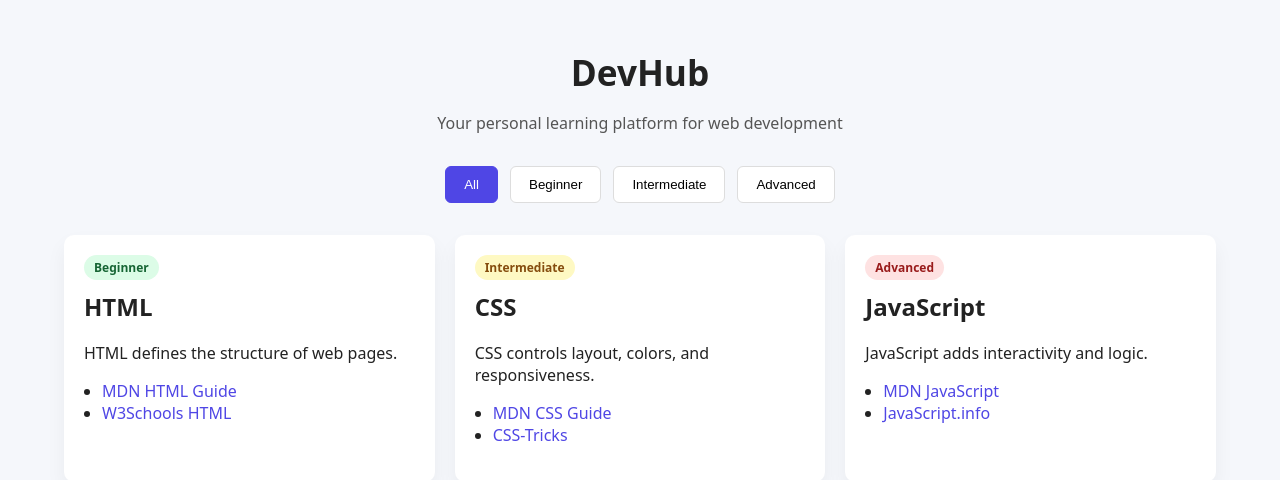
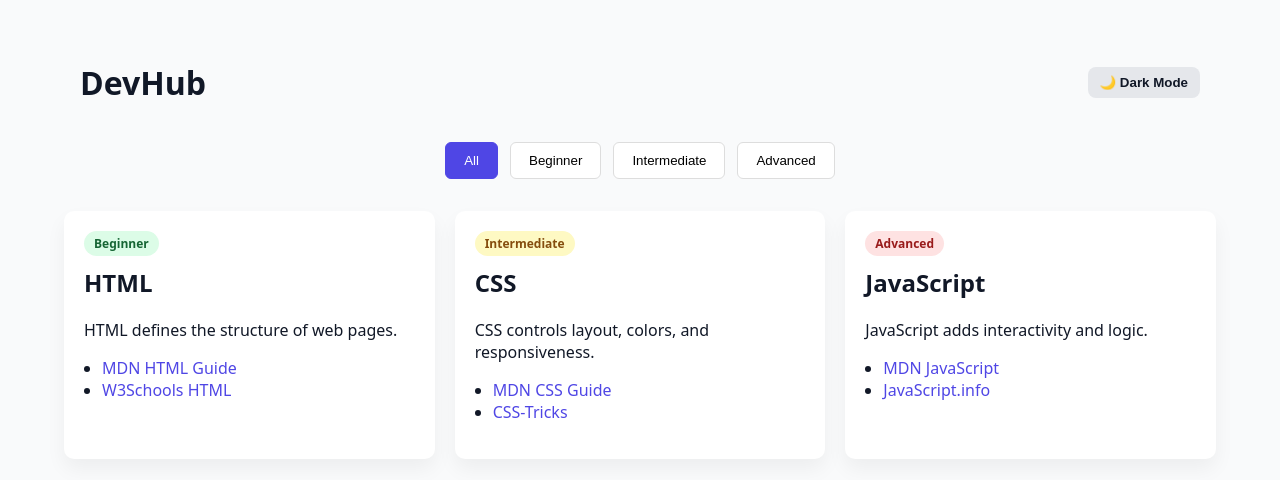
Before and after one commit to GabieRise/Devhub2.O, a React (Vite) app: page / in a window 1280 px wide. Shown: the top 480 px of the page. Built offline with nearby package versions, Linux system fonts and the light colour scheme.

Commit message:
Toggle dark/light mode

```diff
--- a/src/App.css
+++ b/src/App.css
@@ -10,6 +10,65 @@ body {
   background-color: #f5f7fb;
   color: #222;
 }
+
+/* Base styles */
+body {
+  margin: 0;
+  font-family: system-ui, sans-serif;
+  transition: background-color 0.3s ease, color 0.3s ease;
+}
+
+/* Light theme */
+body.light {
+  background-color: #f9fafb;
+  color: #111827;
+}
+
+/* Dark theme */
+body.dark {
+  background-color: #0f172a;
+  color: #e5e7eb;
+}
+
+/* Card background */
+article {
+  background: white;
+  border-radius: 12px;
+  padding: 16px;
+  transition: background 0.3s ease;
+}
+
+body.dark article {
+  background: #020617;
+}
+
+/* Header */
+header {
+  display: flex;
+  justify-content: space-between;
+  align-items: center;
+  padding: 16px;
+}
+
+/* Toggle button */
+.theme-toggle {
+  border: none;
+  padding: 8px 12px;
+  border-radius: 8px;
+  cursor: pointer;
+  font-weight: 600;
+}
+
+body.dark .theme-toggle {
+  background: #1e293b;
+  color: #e5e7eb;
+}
+
+body.light .theme-toggle {
+  background: #e5e7eb;
+  color: #111827;
+}
+
 
 /* App layout */
 .app {
@@ -88,6 +147,10 @@ article:hover {
   box-shadow: 0 14px 28px rgba(0,0,0,0.08);
 }
 
+body.dark article:hover {
+  background: #020617;
+}
+
 article h2 {
   margin-top: 0;
 }
--- a/src/App.jsx
+++ b/src/App.jsx
@@ -1,12 +1,30 @@
+import { useEffect, useState } from "react";
+import ResourceList from "./components/ResourceList";
 import "./App.css";
-import ResourceList from "./components/ResourceList";
 
 function App() {
+  const [theme, setTheme] = useState(
+    localStorage.getItem("theme") || "light"
+  );
+
+  useEffect(() => {
+    document.body.className = theme;
+    localStorage.setItem("theme", theme);
+  }, [theme]);
+
   return (
     <div className="app">
-      <header className="header">
+      <header>
         <h1>DevHub</h1>
-        <p>Your personal learning platform for web development</p>
+
+        <button
+          className="theme-toggle"
+          onClick={() =>
+            setTheme(theme === "light" ? "dark" : "light")
+          }
+        >
+          {theme === "light" ? "🌙 Dark Mode" : "☀️ Light Mode"}
+        </button>
       </header>
 
       <ResourceList />
```
